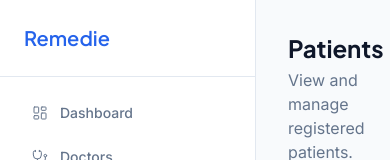
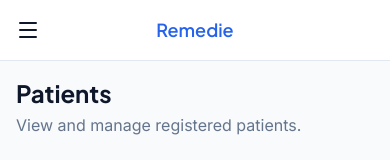
Before and after one commit to Sunita-lab/Remedie, a React (Vite) app in the folder client/: page /admin/patients in a window 390 px wide. Shown: the top 160 px of the page. Built offline with nearby package versions, Linux system fonts and the light colour scheme; no server answers; sample sign-in values are in the browser's storage.

Commit message:
feat: responsive collapsible sidebar for mobile dashboard views

```diff
--- a/client/src/layouts/DashboardLayout.jsx
+++ b/client/src/layouts/DashboardLayout.jsx
@@ -1,3 +1,4 @@
+import { useState } from "react";
 import { Link, useLocation, useNavigate } from "react-router-dom";
 import { useAuth } from "@/context/AuthContext";
 import {
@@ -9,6 +10,8 @@
   Users,
   Stethoscope,
   LogOut,
+  Menu,
+  X,
 } from "lucide-react";
 
 const menuConfig = {
@@ -37,6 +40,7 @@
   const { user, logout } = useAuth();
   const location = useLocation();
   const navigate = useNavigate();
+  const [sidebarOpen, setSidebarOpen] = useState(false);
 
   const menuItems = menuConfig[user?.role] || [];
 
@@ -45,14 +49,33 @@
     navigate("/login");
   };
 
+  const handleLinkClick = () => {
+    setSidebarOpen(false);
+  };
+
   return (
     <div className="min-h-screen flex bg-background">
+      {/* Mobile Overlay */}
+      {sidebarOpen && (
+        <div
+          className="fixed inset-0 bg-black/40 z-40 lg:hidden"
+          onClick={() => setSidebarOpen(false)}
+        />
+      )}
+
       {/* Sidebar */}
-      <aside className="w-64 bg-card border-r border-border flex flex-col">
-        <div className="p-6 border-b border-border">
+      <aside
+        className={`fixed lg:static inset-y-0 left-0 z-50 w-64 bg-card border-r border-border flex flex-col transform transition-transform duration-200 ${
+          sidebarOpen ? "translate-x-0" : "-translate-x-full lg:translate-x-0"
+        }`}
+      >
+        <div className="p-6 border-b border-border flex items-center justify-between">
           <h2 className="font-[var(--font-logo)] text-xl font-semibold text-primary">
             Remedie
           </h2>
+          <button className="lg:hidden" onClick={() => setSidebarOpen(false)}>
+            <X className="w-5 h-5 text-muted-foreground" />
+          </button>
         </div>
 
         <nav className="flex-1 p-4 space-y-1">
@@ -62,6 +85,7 @@
               <Link
                 key={path}
                 to={path}
+                onClick={handleLinkClick}
                 className={`flex items-center gap-3 px-4 py-2.5 rounded-lg text-sm font-medium transition-colors ${
                   isActive
                     ? "bg-primary/10 text-primary"
@@ -91,7 +115,20 @@
       </aside>
 
       {/* Main Content */}
-      <main className="flex-1 p-8 overflow-y-auto">{children}</main>
+      <div className="flex-1 flex flex-col min-w-0">
+        {/* Mobile Top Bar */}
+        <div className="lg:hidden flex items-center justify-between p-4 border-b border-border bg-card">
+          <button onClick={() => setSidebarOpen(true)}>
+            <Menu className="w-6 h-6 text-foreground" />
+          </button>
+          <h2 className="font-[var(--font-logo)] text-lg font-semibold text-primary">
+            Remedie
+          </h2>
+          <div className="w-6" />
+        </div>
+
+        <main className="flex-1 p-4 sm:p-8 overflow-y-auto">{children}</main>
+      </div>
     </div>
   );
 };
```
